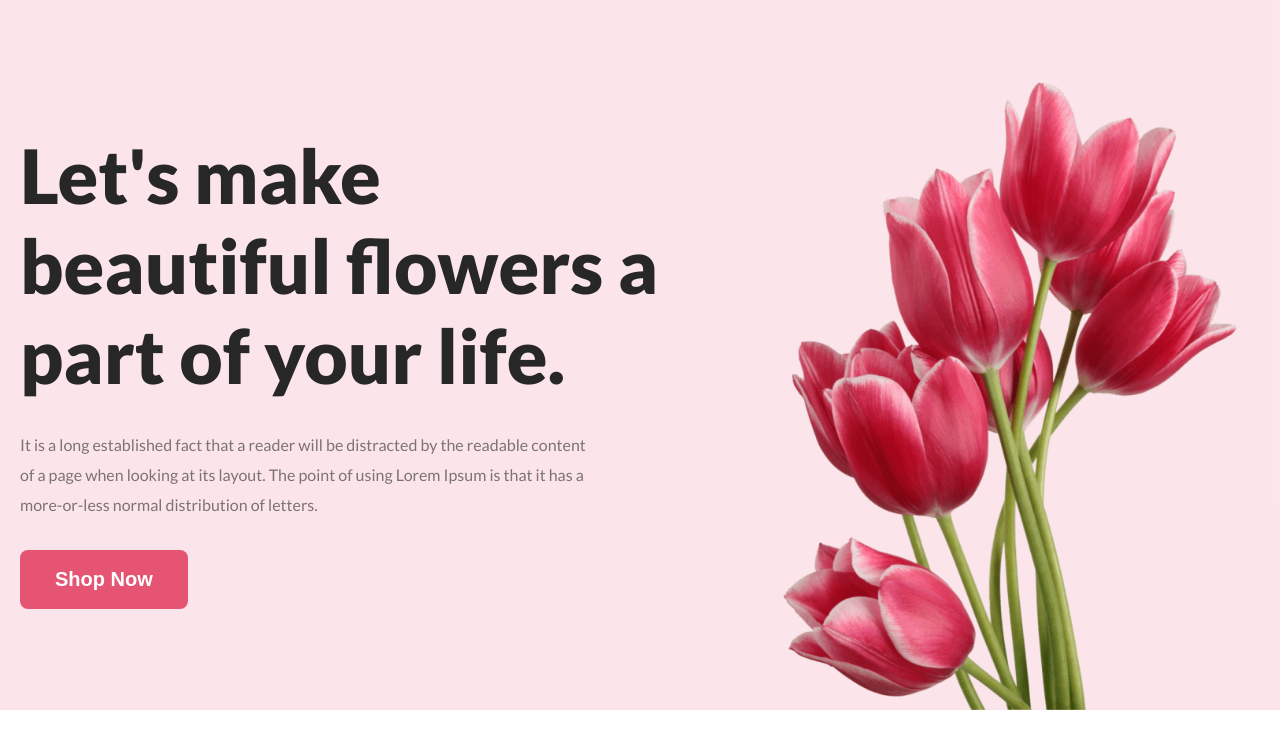
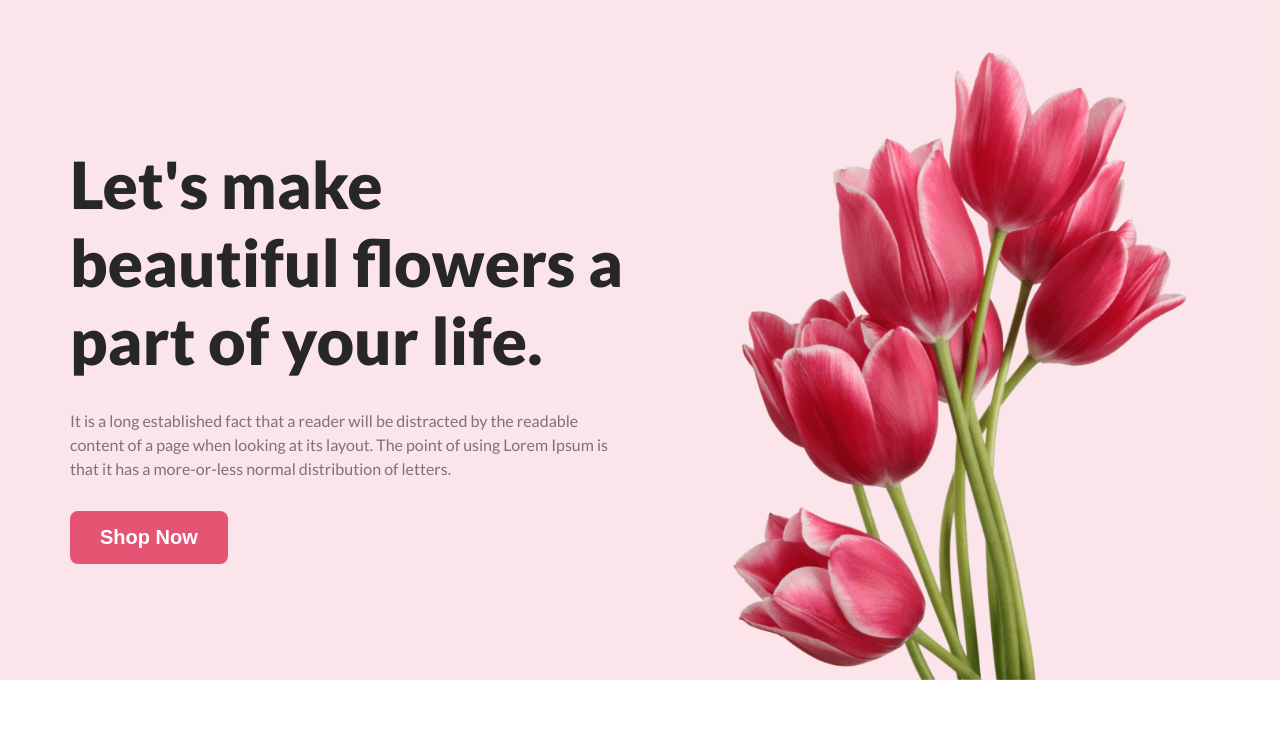
Before and after one commit to SohanRazzak/flower-shop, a plain HTML site: page index.html in a window 1280 px wide. Drawn offline with Linux system fonts and the light colour scheme.

Commit message:
header section done

```diff
--- a/styles.css
+++ b/styles.css
@@ -14,7 +14,7 @@ body {
 .btn-primary {
     border-radius: 8px;
     background: #E55473;
-    padding: 18px 35px;
+    padding: 15px 30px;
     border: none;
     color: #FFF;
     font-size: 20px;
@@ -29,7 +29,7 @@ header {
 }
 
 .header-container {
-    max-width: 1240px;
+    max-width: 1140px;
     display: flex;
     gap: 80px;
     justify-content: space-between;
@@ -44,8 +44,8 @@ header {
 .header-title {
     color: #272727;
     font-family: Lato;
-    font-size: 75px;
-    font-weight: 900;
+    font-size: 65px;
+    font-weight: 800;
     margin-top: 80px;
     margin-bottom: 30px;
     max-width: 700px;
@@ -55,12 +55,11 @@ header {
     color: rgba(39, 39, 39, 0.60);
     font-size: 16px;
     font-weight: 400;
-    line-height: 30px;
+    line-height: 24px;
     margin-bottom: 30px;
     max-width: 580px;
 }
 
 .header-img {
     width: 500px;
-    margin-top: 30px;
 }
```
